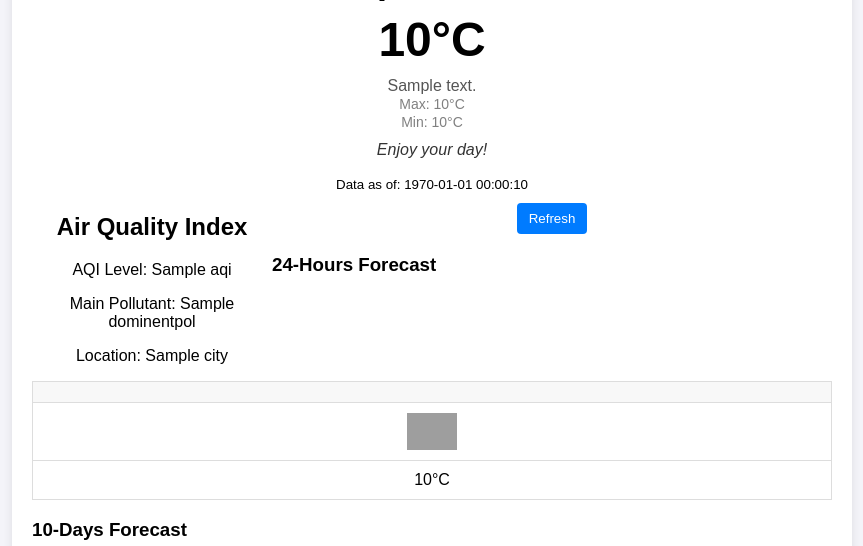
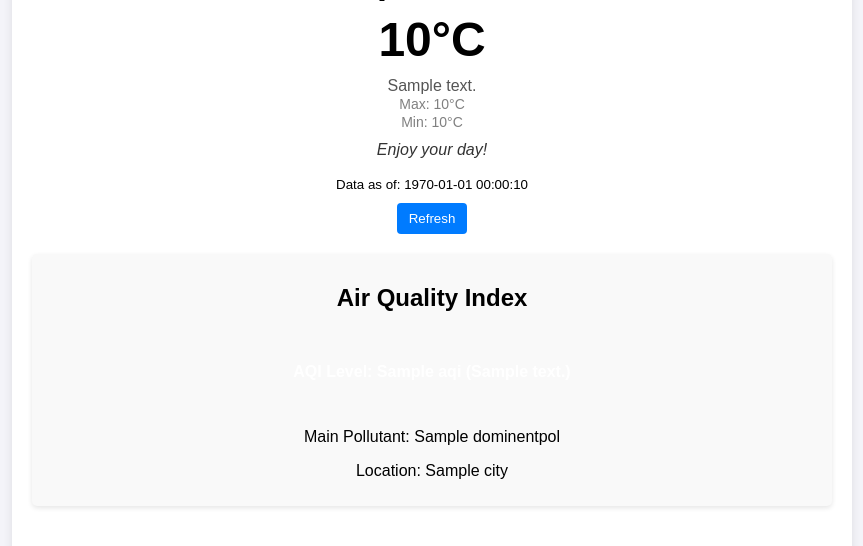
Before and after one commit to Wong-Kai-Xian/weather-api-project, a Flask app: template templates/result.html in a window 1280 px wide. Shown: the part 443-989 px from the top of the page, without its empty margins (208-1071 px from the left). Run offline with Flask 3, Linux system fonts and the light colour scheme; the template is opened without the code that fills it: most values are stand-ins (such as "Sample title", 1, 10 or a date in 2020); grey boxes marked "Sample" are stand-in pictures; grey boxes are pictures that could not be loaded.

Commit message:
Update Code

```diff
--- a/app.py
+++ b/app.py
@@ -12,6 +12,7 @@
 API_KEY = os.getenv('OPENWEATHER_API_KEY')
 NEWS_API_KEY = os.getenv('NEWS_API_KEY')
 AIR_API_KEY = os.getenv('AIR_QUALITY_API_KEY')
+PHOTO_API_KEY = os.getenv('PHOTO_API_KEY')
 hourly_forecast_data = [];
 daily_forecast_data = [];
 
@@ -90,22 +91,37 @@
         print(f"HTTP Error {response.status_code}: {response.text}")
         return None
 
-def get_wikimedia_photo(location):
-    base_url = "https://commons.wikimedia.org/w/api.php"
-    params = {
-        "action": "query",
-        "titles": location,
-        "prop": "pageimages|imageinfo",
-        "iiprop": "url",
-        "format": "json",
+def get_google_photo(city):
+    # Step 1: Get the Place ID
+    search_url = "https://maps.googleapis.com/maps/api/place/findplacefromtext/json"
+    search_params = {
+        "input": city,
+        "inputtype": "textquery",
+        "fields": "place_id",
+        "key": PHOTO_API_KEY
     }
-    response = requests.get(base_url, params=params)
-    if response.status_code == 200:
-        data = response.json()
-        pages = data.get("query", {}).get("pages", {})
-        for _, page_data in pages.items():
-            if "imageinfo" in page_data:
-                return page_data["imageinfo"][0]["url"]
+    search_response = requests.get(search_url, params=search_params)
+    if search_response.status_code == 200:
+        place_id = search_response.json().get("candidates", [{}])[0].get("place_id")
+        if not place_id:
+            return None
+
+        # Step 2: Get Place Details for Photo Reference
+        details_url = "https://maps.googleapis.com/maps/api/place/details/json"
+        details_params = {
+            "place_id": place_id,
+            "fields": "photos",
+            "key": PHOTO_API_KEY
+        }
+        details_response = requests.get(details_url, params=details_params)
+        if details_response.status_code == 200:
+            photos = details_response.json().get("result", {}).get("photos", [])
+            if photos:
+                photo_reference = photos[0].get("photo_reference")
+                if photo_reference:
+                    # Step 3: Construct Photo URL
+                    photo_url = f"https://maps.googleapis.com/maps/api/place/photo?maxwidth=400&photo_reference={photo_reference}&key={PHOTO_API_KEY}"
+                    return photo_url
     return None
 
 # Define a custom filter for Jinja2
@@ -151,12 +167,34 @@
     current_data = get_current_weather(city)
     daily_forecast_data = get_daily_forecast(city)
     air_quality_data = get_air_quality(city)
-    wiki_image = get_wikimedia_photo(city)
+    google_photo = get_google_photo(city)
+
+    aqi_level = air_quality_data['aqi']
+
+    # Determine color and description
+    if 0 <= aqi_level <= 50:
+        aqi_color = "good"
+        aqi_description = "Good"
+    elif 51 <= aqi_level <= 100:
+        aqi_color = "moderate"
+        aqi_description = "Moderate"
+    elif 101 <= aqi_level <= 150:
+        aqi_color = "unhealthy-sensitive"
+        aqi_description = "Unhealthy for Sensitive Groups"
+    elif 151 <= aqi_level <= 200:
+        aqi_color = "unhealthy"
+        aqi_description = "Unhealthy"
+    elif 201 <= aqi_level <= 300:
+        aqi_color = "very-unhealthy"
+        aqi_description = "Very Unhealthy"
+    else:
+        aqi_color = "hazardous"
+        aqi_description = "Hazardous"
 
     if current_data and hourly_forecast_data and daily_forecast_data:
         country_code = current_data.get('sys', {}).get('country', '').lower()  # Convert to lowercase for API
         news = get_latest_news(country_code)
-        return render_template('result.html', city=city, current=current_data, forecast=hourly_forecast_data[:24], daily=daily_forecast_data[:10], news=news, air_quality=air_quality_data, wiki_image=wiki_image)
+        return render_template('result.html', city=city, current=current_data, forecast=hourly_forecast_data[:24], daily=daily_forecast_data[:10], news=news, air_quality=air_quality_data, aqi_color=aqi_color, aqi_description=aqi_description, google_photo=google_photo)
     else:
         error = "Unable to retrieve weather data for {city}. Please check the city name or try again later."
         return render_template('index.html', error=error)
@@ -202,7 +240,7 @@
     # Convert the date to a readable format for display
     date_readable = timestamp_to_datetime(date_timestamp)
 
-    print(f"Data: {hourly_data}")
+#    print(f"Data: {hourly_data}")
 
 
     return render_template(
--- a/static/styles.css
+++ b/static/styles.css
@@ -146,13 +146,46 @@
     border-radius: 5px;
 }
 
-.aqi-widget {
-    display: flex;
-    gap: 20px;
-}
-.aqi-widget {
+.aqi-section {
+    text-align: center;
     padding: 10px;
     background-color: #f9f9f9;
     border-radius: 5px;
     box-shadow: 0px 2px 5px rgba(0,0,0,0.1);
+    margin-bottom: 20px;
 }
+
+.aqi-box {
+    text-align: center;
+    padding: 15px;
+    color: white;
+    font-weight: bold;
+    border-radius: 5px;
+    margin-bottom: 15px;
+}
+
+/* Color coding for AQI levels */
+.aqi-box.good {
+    background-color: green;
+}
+
+.aqi-box.moderate {
+    background-color: yellow;
+    color: black;
+}
+
+.aqi-box.unhealthy-sensitive {
+    background-color: orange;
+}
+
+.aqi-box.unhealthy {
+    background-color: red;
+}
+
+.aqi-box.very-unhealthy {
+    background-color: purple;
+}
+
+.aqi-box.hazardous {
+    background-color: darkred;
+}
--- a/templates/result.html
+++ b/templates/result.html
@@ -11,8 +11,8 @@
         <!-- Live Clock -->
         <div id="live-clock" class="live-clock"></div>
         <div class="location-image">
-            {% if wiki_image %}
-            <img src="{{ wiki_image }}" alt="Image of {{ city }}" style="width: 100%; max-height: 300px; object-fit: cover;">
+            {% if google_photo %}
+            <img src="{{ google_photo }}" alt="Image of {{ city }}" style="width: 100%; max-height: 300px; object-fit: cover;">
             {% else %}
             <p>No image available for this location.</p>
             {% endif %}
@@ -44,21 +44,23 @@
                 <small>Data as of: <span id="current-timestamp">{{ current['dt'] | timestamp_to_datetime }}</span></small>
             </div>
             <button onclick="refreshCurrentWeather('{{current['name']}}')" class="refresh-button">Refresh</button>
-            <div class="aqi-section" style="width: 30%; float: left;">
+        </div>
+        <div class="aqi-section">
             <h2>Air Quality Index</h2>
             {% if air_quality %}
-                <p>AQI Level: {{ air_quality['aqi'] }}</p>
+            <div class="aqi-box {{ aqi_color }}">
+                <p>AQI Level: {{ air_quality['aqi'] }} <span>({{ aqi_description }})</span></p>
+            </div>
             <p>Main Pollutant: {{ air_quality['dominentpol'] }}</p>
             <p>Location: {{ air_quality['city']['name'] }}</p>
             {% else %}
             <p>Air quality data not available.</p>
             {% endif %}
         </div>
-        </div>
 
-        <h3>24-Hours Forecast </h3>
         <!-- Forecast Table Section -->
         <div class="forecast-table">
+            <h3>24-Hours Forecast </h3>
             <table>
                 <thead>
                     <tr>
```
Also changed, not shown: 3 other files. Lines whose indentation alone changed are shown as unchanged.
